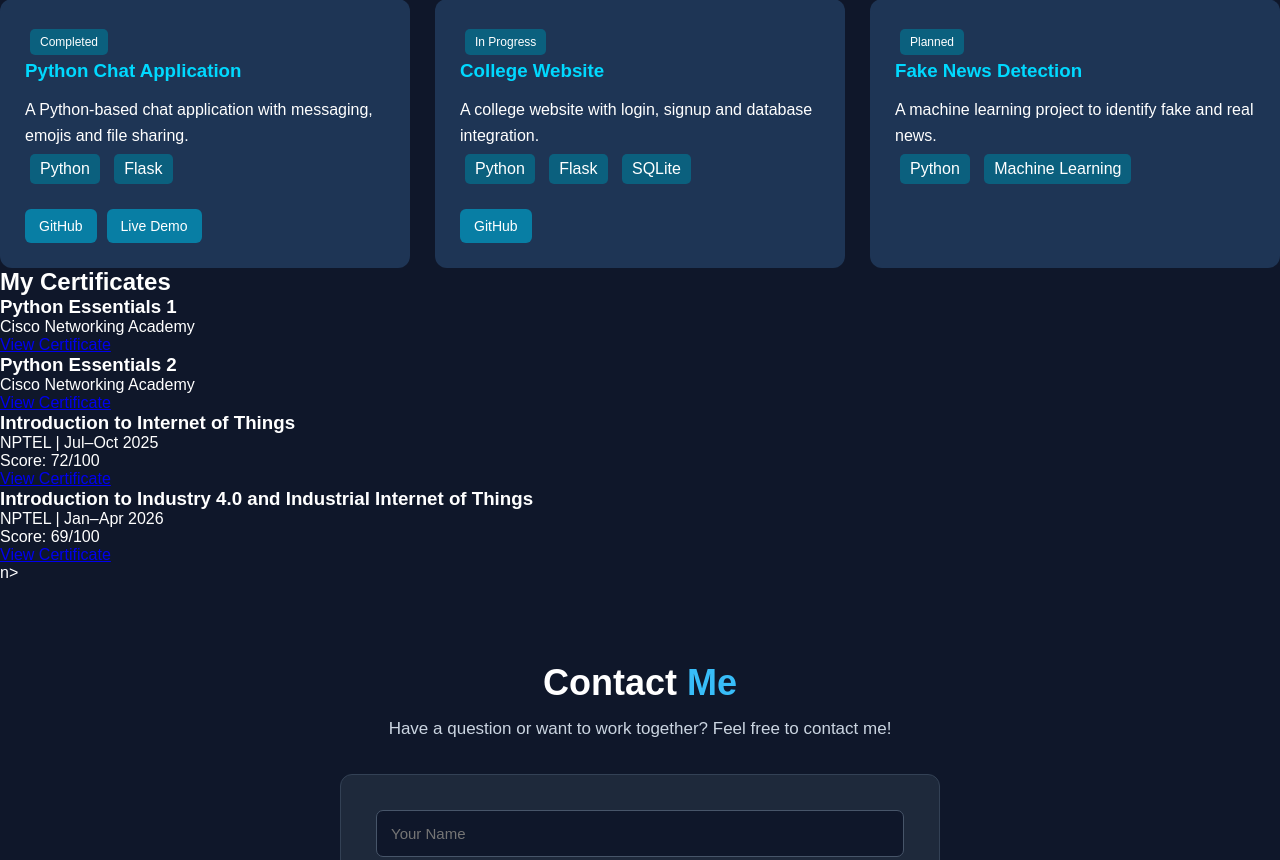
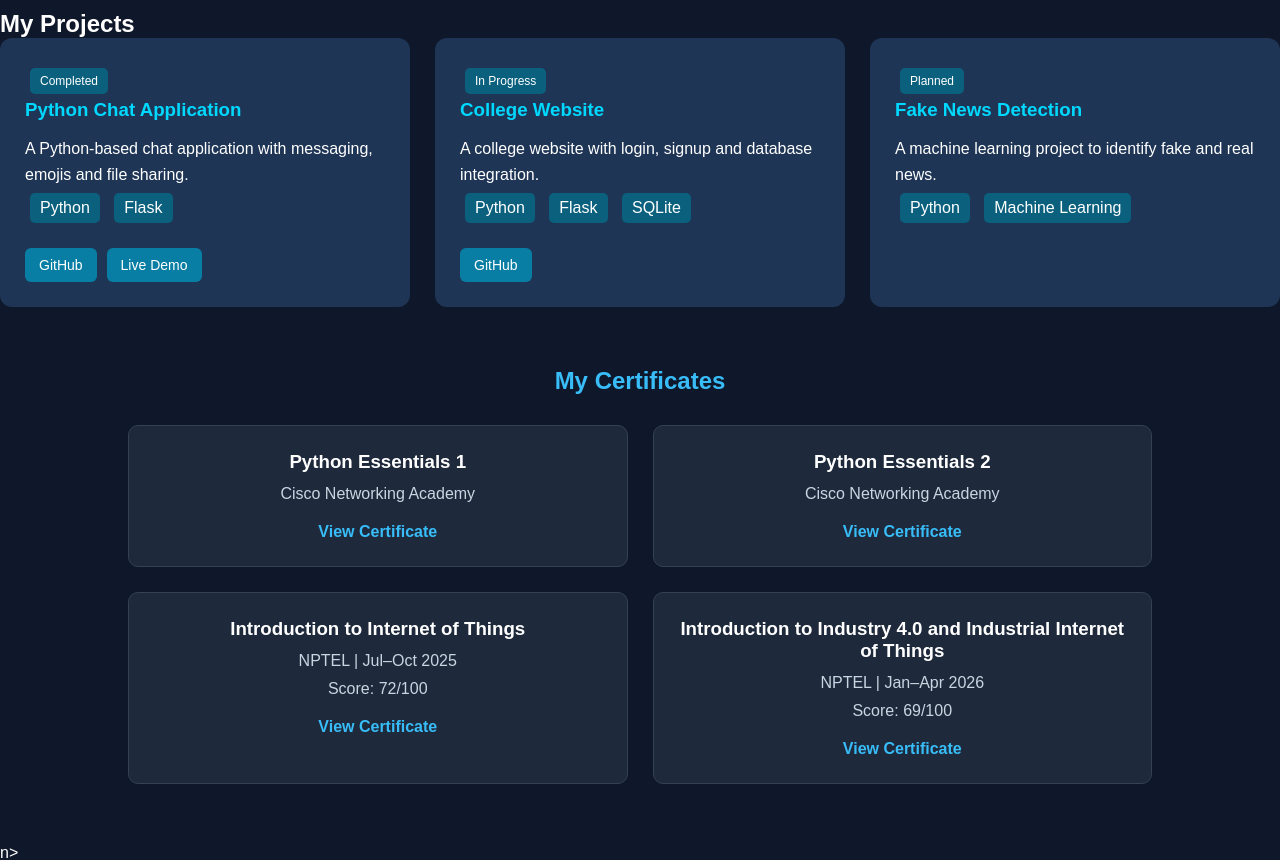
Before and after one commit to luckysinghcoc1-art/python-developer-portfolio, a Flask app: page / in a window 1280 px wide. Shown: the part 1812-2672 px from the top of the page. Run offline with Flask 3, Linux system fonts and the light colour scheme.

Commit message:
Add styles for certificates and resume button
Added styles for certificates section and resume button.

```diff
--- a/static/css/style.css
+++ b/static/css/style.css
@@ -1,4 +1,3 @@
-
 * {
     margin: 0;
     padding: 0;
@@ -409,3 +408,77 @@ body {
         font-size: 29px;
     }
 }
+
+/* Certificates Section */
+
+#certificates {
+    padding: 60px 10%;
+    text-align: center;
+}
+
+#certificates h2 {
+    color: #38bdf8;
+    margin-bottom: 30px;
+}
+
+.certificate-container {
+    display: grid;
+    grid-template-columns: repeat(2, 1fr);
+    gap: 25px;
+}
+
+.certificate-card {
+    background: #1e293b;
+    padding: 25px;
+    border-radius: 10px;
+    border: 1px solid #334155;
+    transition: 0.3s;
+}
+
+.certificate-card:hover {
+    transform: translateY(-5px);
+    border-color: #38bdf8;
+}
+
+.certificate-card h3 {
+    margin-bottom: 12px;
+}
+
+.certificate-card p {
+    color: #cbd5e1;
+    margin-bottom: 10px;
+}
+
+.certificate-card a {
+    display: inline-block;
+    margin-top: 10px;
+    color: #38bdf8;
+    text-decoration: none;
+    font-weight: bold;
+}
+
+.certificate-card a:hover {
+    text-decoration: underline;
+}
+
+@media (max-width: 600px) {
+    .certificate-container {
+        grid-template-columns: 1fr;
+    }
+}
+.resume-btn {
+    display: inline-block;
+    margin-top: 15px;
+    padding: 12px 25px;
+    background: #38bdf8;
+    color: #0f172a;
+    text-decoration: none;
+    font-weight: bold;
+    border-radius: 6px;
+    transition: 0.3s;
+}
+
+.resume-btn:hover {
+    background: #0ea5e9;
+    transform: translateY(-2px);
+}
```
